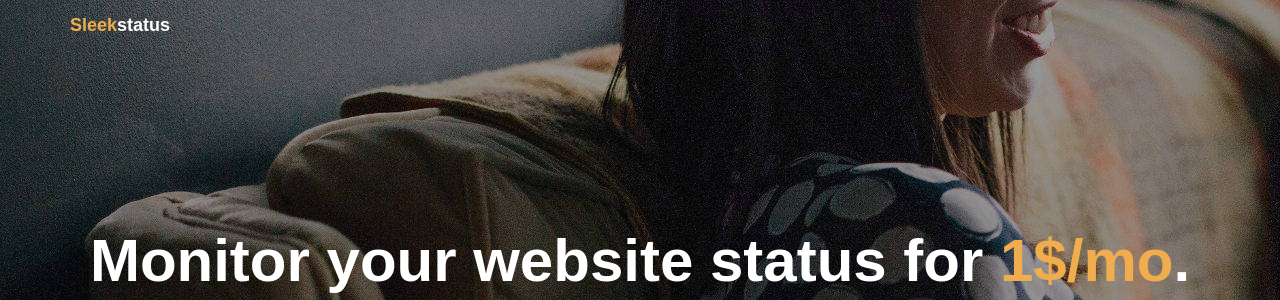
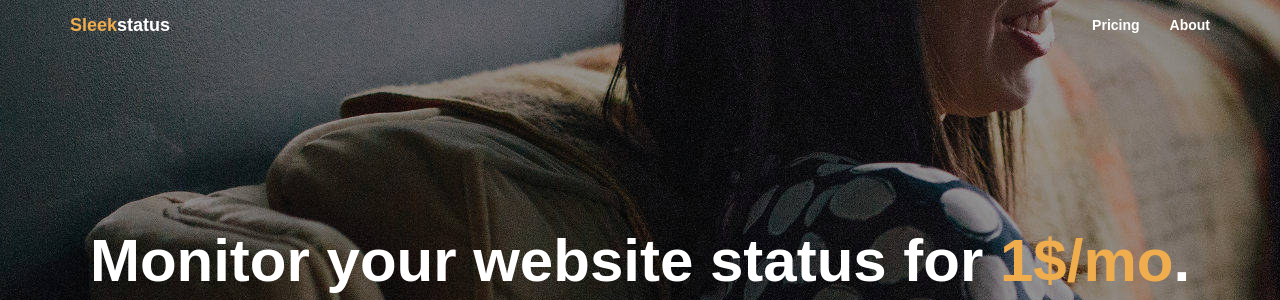
Before and after one commit to volnt/sleekstatus, a Flask app: page / in a window 1280 px wide. Shown: the top 300 px of the page. Run offline with Flask 2, Linux system fonts and the light colour scheme; style sheets or scripts are compiled from the project's sources; some libraries are stand-ins or nearby versions.

Commit message:
Add about and pricing page.

```diff
--- a/app/static/js/app/app.js
+++ b/app/static/js/app/app.js
@@ -25,6 +25,14 @@ app.config(function($routeProvider) {
   .when("/dashboard", {
     templateUrl: "dashboard.html",
     controller: "DashboardCtrl"
+  })
+  .when("/about", {
+    templateUrl: "about.html",
+    controller: "AboutCtrl"
+  })
+  .when("/pricing", {
+    templateUrl: "pricing.html",
+    controller: "PricingCtrl"
   })
   .otherwise({redirectTo: '/'});
 });
--- /dev/null
+++ b/app/static/js/app/controller/about.js
@@ -0,0 +1,12 @@
+app.controller("AboutCtrl", function($scope, $http, $routeParams, $location, Alert, Auth) {
+
+  $scope.Alert = Alert;
+  $scope.Auth  = Auth;
+
+  $scope.main = function() {
+    /*
+    * Entry point of the controller.
+    */
+    $(".navbar").addClass("navbar-default").removeClass("navbar-transparent");
+  }();
+});
--- /dev/null
+++ b/app/static/js/app/controller/pricing.js
@@ -0,0 +1,12 @@
+app.controller("PricingCtrl", function($scope, $http, $routeParams, $location, Alert, Auth) {
+
+  $scope.Alert = Alert;
+  $scope.Auth  = Auth;
+
+  $scope.main = function() {
+    /*
+    * Entry point of the controller.
+    */
+    $(".navbar").addClass("navbar-default").removeClass("navbar-transparent");
+  }();
+});
--- a/app/static/sass/screen.scss
+++ b/app/static/sass/screen.scss
@@ -76,10 +76,20 @@ body {
             }
         }
     }
+    ul.nav.navbar-nav li>a {
+        color: #ccc;
+        &:hover {
+            color: white;
+        }
+    }
 }
 
 .orange {
     color: #f0ad4e;
+}
+
+ul.nav.navbar-nav li>a {
+    font-weight: bold;
 }
 
 .navbar-transparent {
@@ -91,6 +101,12 @@ body {
             .orange {
                 color: #bd7a1b;
             }
+        }
+    }
+    ul.nav.navbar-nav li>a {
+        color: white;
+        &:hover {
+            color: #ccc;
         }
     }
 }
--- a/app/templates/base.html
+++ b/app/templates/base.html
@@ -25,6 +25,12 @@
             </button>
             <a class="navbar-brand" href="#"><span class="orange">Sleek</span>status</a>
           </div>
+          <div class="collapse navbar-collapse" id="navbar-collapse">
+            <ul class="nav navbar-nav navbar-right">
+              <li><a href="#/pricing">Pricing</a></li>
+              <li><a href="#/pricing" class="active">About</a></li>
+            </ul>
+          </div>
         </div>
       </nav>
     </div>
@@ -40,6 +46,8 @@
     <script src="static/js/app/app.js"></script>
     <script src="static/js/app/controller/main.js"></script>
     <script src="static/js/app/controller/index.js"></script>
+    <script src="static/js/app/controller/about.js"></script>
+    <script src="static/js/app/controller/pricing.js"></script>
     <script src="static/js/app/controller/dashboard.js"></script>
   </body>
 </html>
```
Also changed, not shown: app/templates/about.html (added), app/templates/pricing.html (added).
